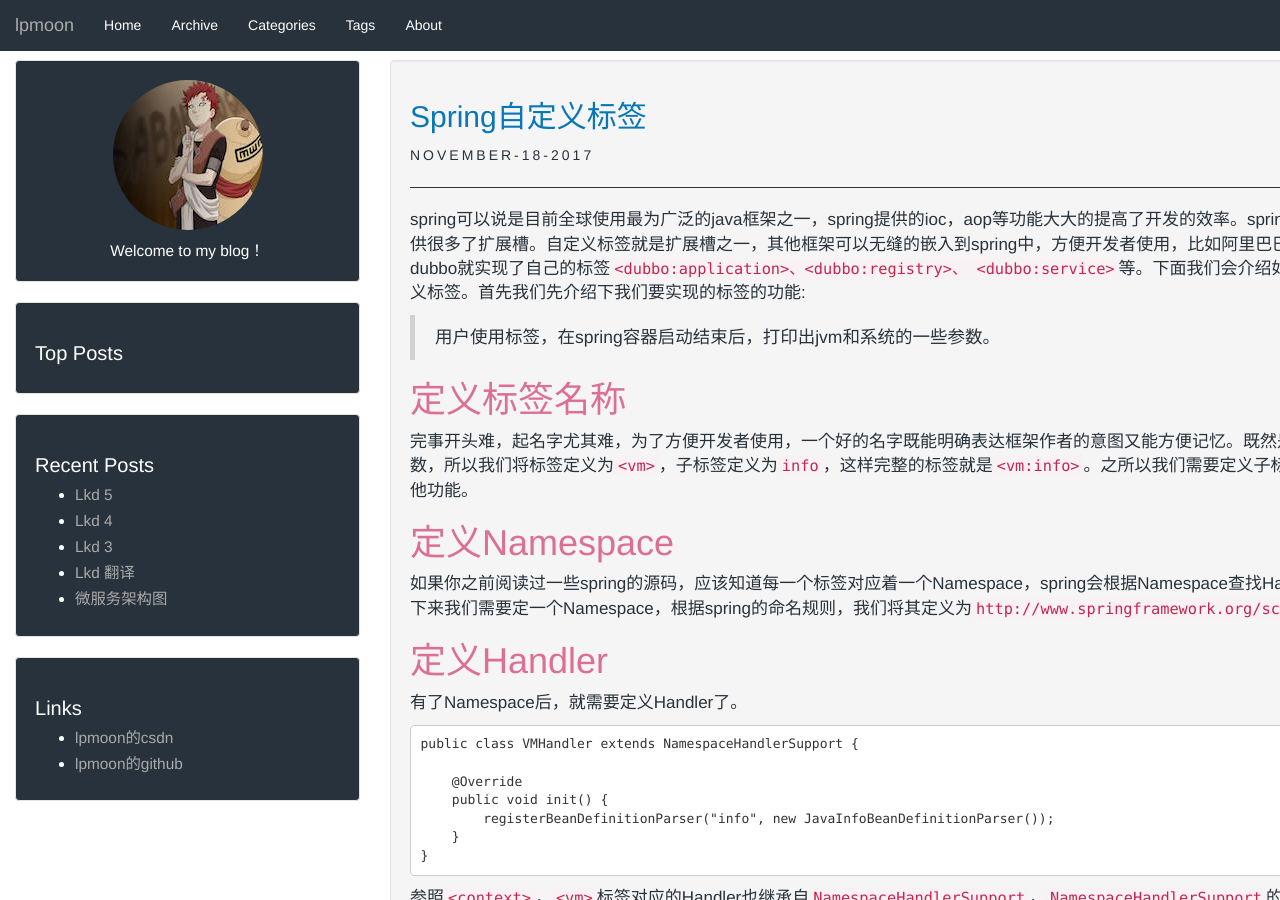
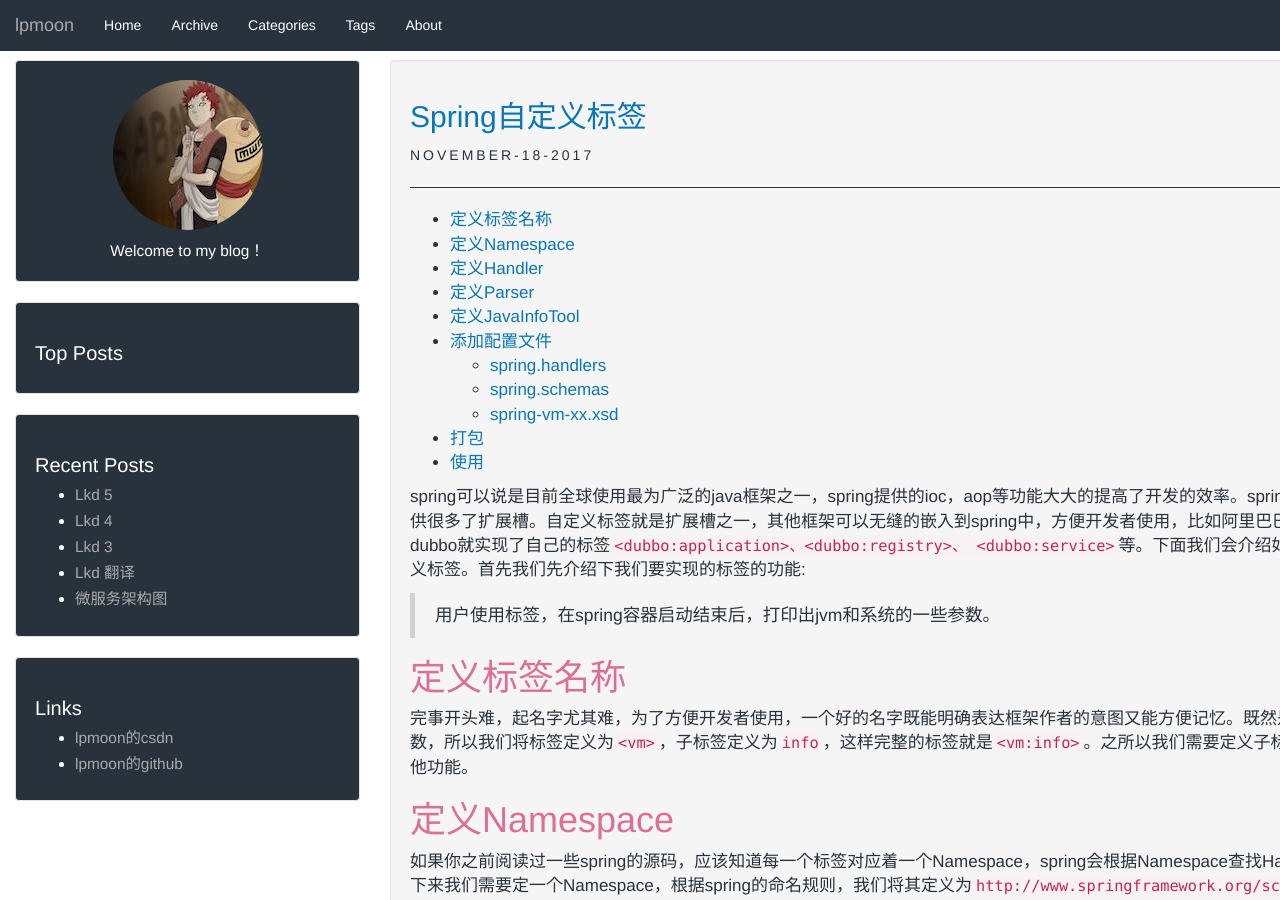
Before and after one commit to lpmoon/liupeng615.github.io, a Jekyll site: the page built from _posts/2017-11-18-spring自定义标签.md, in a window 1280 px wide and 900 px high. Built offline with Jekyll 4.4.1, drawn with Linux system fonts in a browser that asks for light colours; our own code applies the rules of GitHub Pages for plain Markdown files.

Commit message:
添加目录

````diff
--- a/_posts/2017-11-18-spring自定义标签.md
+++ b/_posts/2017-11-18-spring自定义标签.md
@@ -2,6 +2,22 @@
 categories: Spring
 tags: Spring
 ---
+
+<!-- TOC -->
+
+- [定义标签名称](#定义标签名称)
+- [定义Namespace](#定义namespace)
+- [定义Handler](#定义handler)
+- [定义Parser](#定义parser)
+- [定义JavaInfoTool](#定义javainfotool)
+- [添加配置文件](#添加配置文件)
+    - [spring.handlers](#springhandlers)
+    - [spring.schemas](#springschemas)
+    - [spring-vm-xx.xsd](#spring-vm-xxxsd)
+- [打包](#打包)
+- [使用](#使用)
+
+<!-- /TOC -->
 
 spring可以说是目前全球使用最为广泛的java框架之一，spring提供的ioc，aop等功能大大的提高了开发的效率。spring在提高效率的同时，提供很多了扩展槽。自定义标签就是扩展槽之一，其他框架可以无缝的嵌入到spring中，方便开发者使用，比如阿里巴巴之前开源的rpc框架dubbo就实现了自己的标签```<dubbo:application>、<dubbo:registry>、 <dubbo:service>```等。下面我们会介绍如何在spring中使用自定义标签。首先我们先介绍下我们要实现的标签的功能:
 > 用户使用标签，在spring容器启动结束后，打印出jvm和系统的一些参数。
````
Also changed, not shown: _posts/2017-10-13-spring加载过程.md (+11 -0 lines), _posts/2017-11-25-spring@Scheduled扩展.md (+16 -1 lines), _posts/2017-11-26-SpringMVC的启动.md (+5 -5 lines), _posts/2017-12-31-lkd 3.md (+21 -21 lines).
